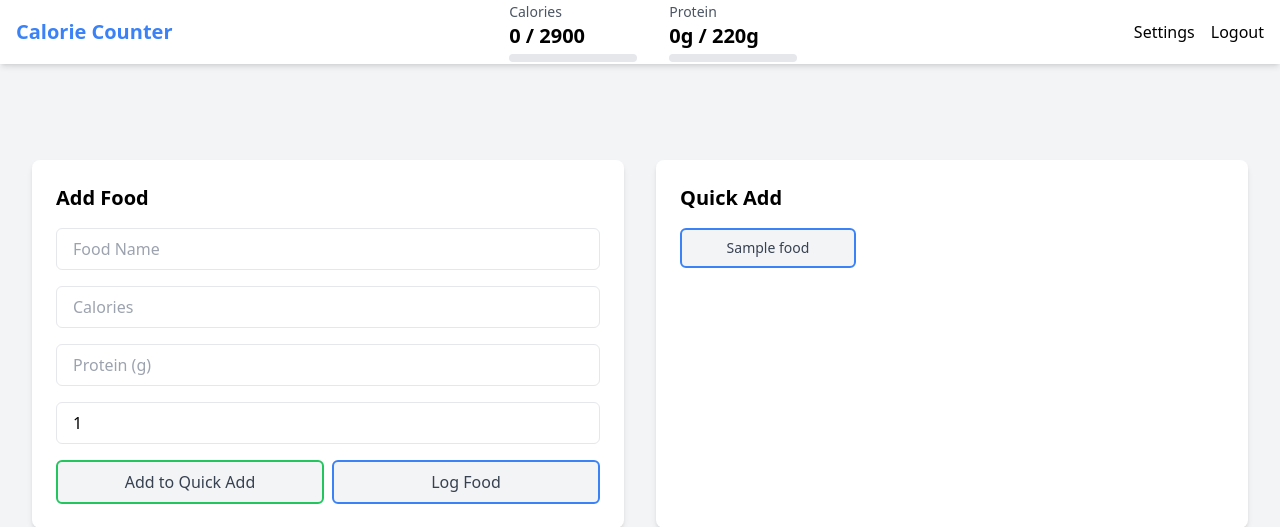
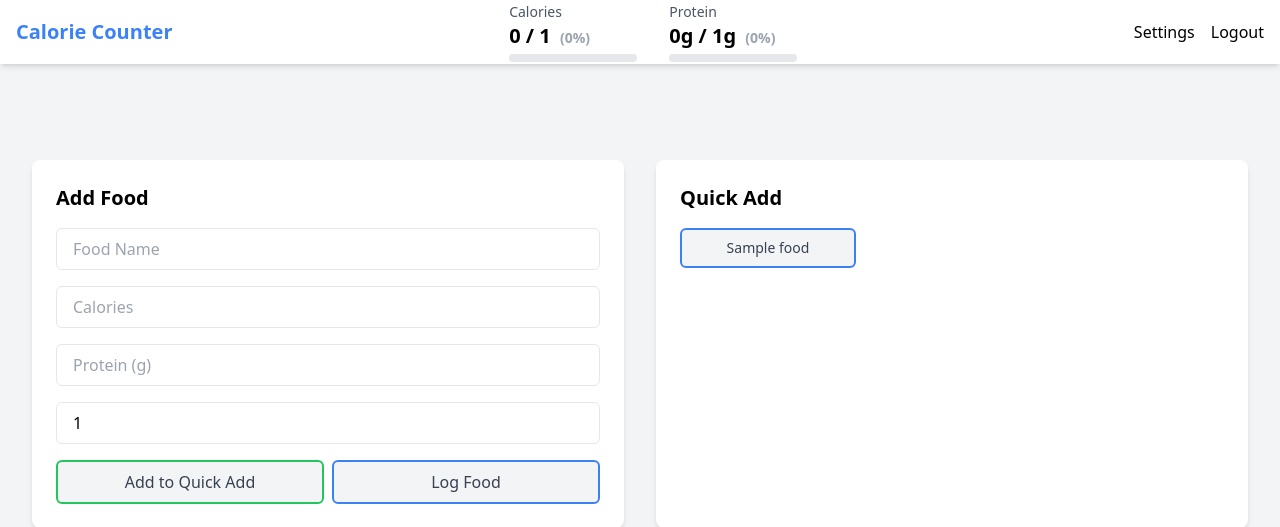
Before and after one commit to AndyIsBuilding/calorie_counter, a Flask app: page /dashboard in a window 1280 px wide. Shown: the top 527 px of the page. Run offline with Flask 3, Linux system fonts and the light colour scheme; a user stored in the database is signed in; tables that the repository leaves empty hold one stand-in row (values such as "Sample post"); data that the repository does not hold is empty; some libraries are stand-ins or nearby versions.

Commit message:
add protein goal, impr dashboard ux

```diff
--- a/app.py
+++ b/app.py
@@ -13,7 +13,7 @@ app = Flask(__name__, instance_relative_config=True)
 app.config['SECRET_KEY'] = os.getenv('SECRET_KEY')  # Change this to a random secret key
 app.config['TIMEZONE'] = os.getenv('TIMEZONE')
 
-CALORIE_GOAL = 2900
+CALORIE_GOAL = 2000
 PROTEIN_GOAL = 220
 
 class Food(NamedTuple):
@@ -40,9 +40,11 @@ login_manager.init_app(app)
 login_manager.login_view = 'login'
 
 class User(UserMixin):
-    def __init__(self, id, username):
+    def __init__(self, id, username, calorie_goal=2000, protein_goal=100):
         self.id = id
         self.username = username
+        self.calorie_goal = calorie_goal
+        self.protein_goal = protein_goal
 
 @login_manager.user_loader
 def load_user(user_id):
@@ -52,14 +54,14 @@ def load_user(user_id):
     user = c.fetchone()
     conn.close()
     if user:
-        return User(user[0], user[1])
+        return User(user[0], user[1], user[3], user[4])
     return None
 
 def init_db():
     conn = sqlite3.connect(DB_PATH)
     c = conn.cursor()
     c.execute('''CREATE TABLE IF NOT EXISTS users
-                 (id INTEGER PRIMARY KEY, username TEXT UNIQUE, password TEXT)''')
+                 (id INTEGER PRIMARY KEY, username TEXT UNIQUE, password TEXT, calorie_goal INTEGER DEFAULT 2000, protein_goal INTEGER DEFAULT 100)''')
     c.execute('''CREATE TABLE IF NOT EXISTS foods
                  (id INTEGER PRIMARY KEY, name TEXT, calories INTEGER, protein INTEGER)''')
     c.execute('''CREATE TABLE IF NOT EXISTS daily_log
@@ -67,7 +69,7 @@ def init_db():
                   FOREIGN KEY(user_id) REFERENCES users(id))''')
     c.execute("""CREATE TABLE IF NOT EXISTS daily_summary
                  (id INTEGER PRIMARY KEY, date TEXT, total_calories INTEGER, total_protein INTEGER, summary TEXT, user_id INTEGER,
-                  calorie_goal INTEGER DEFAULT 2900,
+                  calorie_goal INTEGER DEFAULT 2000, protein_goal INTEGER DEFAULT 100,
                   FOREIGN KEY(user_id) REFERENCES users(id))""")
     conn.commit()
     conn.close()
@@ -136,7 +138,7 @@ def edit_history():
     daily_log = [{"id": row[0], "name": row[1], "calories": row[2], "protein": row[3]} for row in c.fetchall()]
 
     # Fetch the daily summary for the selected date
-    c.execute("""SELECT total_calories, total_protein, summary, calorie_goal
+    c.execute("""SELECT total_calories, total_protein, summary, calorie_goal, protein_goal
                  FROM daily_summary
                  WHERE date = ? AND user_id = ?""", (date_str, current_user.id))
     summary = c.fetchone()
@@ -195,13 +197,13 @@ def update_history():
     total_protein = sum(int(food[2]) for food in foods)
 
     # Check if there's a daily summary for the current date
-    c.execute("""SELECT id, calorie_goal FROM daily_summary
+    c.execute("""SELECT id, calorie_goal, protein_goal FROM daily_summary
                  WHERE date = ? AND user_id = ?""",
               (edit_date, current_user.id))
     existing_summary = c.fetchone()
 
     if existing_summary:
-        # Update the existing summary, preserving the calorie_goal
+        # Update the existing summary, preserving the calorie_goal and protein_goal
         c.execute("""UPDATE daily_summary
                      SET total_calories = ?, total_protein = ?, summary = ?
                      WHERE date = ? AND user_id = ?""",
@@ -209,9 +211,9 @@ def update_history():
     else:
         # Insert a new summary
         c.execute("""INSERT INTO daily_summary
-                     (date, total_calories, total_protein, summary, user_id, calorie_goal)
-                     VALUES (?, ?, ?, ?, ?, ?)""",
-                  (edit_date, total_calories, total_protein, summary, current_user.id, CALORIE_GOAL))
+                     (date, total_calories, total_protein, summary, user_id, calorie_goal, protein_goal)
+                     VALUES (?, ?, ?, ?, ?, ?, ?)""",
+                  (edit_date, total_calories, total_protein, summary, current_user.id, CALORIE_GOAL, PROTEIN_GOAL))
 
     conn.commit()
     conn.close()
@@ -384,8 +386,8 @@ def save_summary():
     total_protein = sum(food[2] for food in foods)
 
     # Update the daily_summary table
-    c.execute("""INSERT OR REPLACE INTO daily_summary (date, total_calories, total_protein, summary, user_id, calorie_goal)
-                 VALUES (?, ?, ?, ?, ?, ?)""", (today, total_calories, total_protein, summary, current_user.id, CALORIE_GOAL))
+    c.execute("""INSERT OR REPLACE INTO daily_summary (date, total_calories, total_protein, summary, user_id, calorie_goal, protein_goal)
+                 VALUES (?, ?, ?, ?, ?, ?, ?)""", (today, total_calories, total_protein, summary, current_user.id, CALORIE_GOAL, PROTEIN_GOAL))
 
     conn.commit()
     conn.close()
@@ -398,7 +400,7 @@ def save_summary():
 def export_csv():
     conn = sqlite3.connect(DB_PATH)
     c = conn.cursor()
-    c.execute("""SELECT date, summary, total_calories, total_protein, calorie_goal
+    c.execute("""SELECT date, summary, total_calories, total_protein, calorie_goal, protein_goal
                  FROM daily_summary
                  WHERE user_id = ?
                  ORDER BY date""", (current_user.id,))
@@ -407,7 +409,7 @@ def export_csv():
 
     output = io.StringIO()
     writer = csv.writer(output)
-    writer.writerow(['Date', 'Food Summary', 'Total Calories', 'Total Protein', 'Calorie Goal'])
+    writer.writerow(['Date', 'Food Summary', 'Total Calories', 'Total Protein', 'Calorie Goal', 'Protein Goal'])
     writer.writerows(data)
 
     return send_file(
@@ -432,7 +434,7 @@ def login():
         conn.close()
 
         if user and check_password_hash(user[2], password):
-            user_obj = User(user[0], user[1])
+            user_obj = User(user[0], user[1], user[3], user[4])
             login_user(user_obj)
             return redirect(url_for('dashboard'))
         else:
@@ -470,7 +472,8 @@ def register():
         conn = sqlite3.connect(DB_PATH)
         c = conn.cursor()
         try:
-            c.execute("INSERT INTO users (username, password) VALUES (?, ?)", (username, hashed_password))
+            c.execute("INSERT INTO users (username, password, calorie_goal, protein_goal) VALUES (?, ?, ?, ?)",
+                     (username, hashed_password, CALORIE_GOAL, PROTEIN_GOAL))
             conn.commit()
             conn.close()
             flash('Registration successful. Please log in.', 'success')
@@ -560,8 +563,8 @@ def food_recommendation(total_calories, total_protein):
     conn.close()
 
     # Calculate remaining calories/protein for the day
-    remaining_calories = max(0, CALORIE_GOAL - total_calories)
-    remaining_protein = max(0, PROTEIN_GOAL - total_protein)
+    remaining_calories = max(0, current_user.calorie_goal - total_calories)
+    remaining_protein = max(0, current_user.protein_goal - total_protein)
 
     def knapsack(n, W, wt, val):
         K = [[0 for _ in range(W + 1)] for _ in range(n + 1)]
@@ -641,14 +644,14 @@ def settings():
     conn = sqlite3.connect(DB_PATH)
     c = conn.cursor()
     seven_days_ago = (get_local_date() - timedelta(days=7)).isoformat()
-    c.execute("""SELECT date, total_calories, total_protein, summary, calorie_goal
+    c.execute("""SELECT date, total_calories, total_protein, summary, calorie_goal, protein_goal
                  FROM daily_summary
                  WHERE date >= ? AND user_id = ?
                  ORDER BY date DESC""", (seven_days_ago, current_user.id))
     weekly_summaries = c.fetchall()
 
     conn.close()
-    return render_template('settings.html', weekly_summaries=weekly_summaries)
+    return render_template('settings.html', weekly_summaries=weekly_summaries, calorie_goal=current_user.calorie_goal, protein_goal=current_user.protein_goal)
 
 
 if __name__ == '__main__':
--- a/templates/dashboard.html
+++ b/templates/dashboard.html
@@ -218,11 +218,17 @@
             <div class="bg-white p-6 rounded-lg shadow-md">
                 <h2 class="text-xl font-bold mb-4">Quick Add</h2>
                 <div class="quick-add-grid grid grid-cols-2 sm:grid-cols-3 md:grid-cols-2 lg:grid-cols-3 gap-2">
-                    {% for food in foods %}
-                    <button type="button" class="quick-add-btn w-full bg-gray-100 text-gray-700 py-2 px-4 rounded-md hover:bg-blue-500 text-sm border-2 border-blue-500 hover:text-white" data-food-id="{{ food[0] }}">
-                        {{ food[1] }}
-                    </button>
-                    {% endfor %}
+                    {% if foods %}
+                        {% for food in foods %}
+                        <button type="button" class="quick-add-btn w-full bg-gray-100 text-gray-700 py-2 px-4 rounded-md hover:bg-blue-500 text-sm border-2 border-blue-500 hover:text-white" data-food-id="{{ food[0] }}">
+                            {{ food[1] }}
+                        </button>
+                        {% endfor %}
+                    {% else %}
+                        <div class="col-span-full text-center p-4 bg-gray-50 rounded-md border border-dashed border-gray-300">
+                            <p class="text-gray-600">Create shortcuts for your most common foods using the Add to Quick Add button</p>
+                        </div>
+                    {% endif %}
                 </div>
             </div>
         </div>
--- a/templates/navbar.html
+++ b/templates/navbar.html
@@ -11,17 +11,27 @@
             <div class="hidden md:flex gap-8">
                 <div>
                     <div class="text-sm text-gray-600">Calories</div>
-                    <div class="text-xl font-bold"><span id="header-calories">{{ total_calories }}</span> / <span id="calorie-goal">2900</span></div>
+                    <div class="text-xl font-bold">
+                        <span id="header-calories">{{ total_calories }}</span> / <span id="calorie-goal">{{ current_user.calorie_goal }}</span>
+                        <span class="text-sm text-gray-400 ml-1">
+                            ({{ ((total_calories/current_user.calorie_goal * 100)|round|int) if current_user.calorie_goal > 0 else 0 }}%)
+                        </span>
+                    </div>
                     <div class="w-32 h-2 bg-gray-200 rounded-full mt-1">
-                        {% set calorie_percentage = ((total_calories/2900 * 100)|round) if total_calories <= 2900 else 100 %}
+                        {% set calorie_percentage = ((total_calories/current_user.calorie_goal * 100)|round) if total_calories <= current_user.calorie_goal else 100 %}
                         <div id="calorie-progress" class="h-full bg-blue-500 rounded-full transition-all duration-300" style="width: {{ calorie_percentage }}%"></div>
                     </div>
                 </div>
                 <div>
                     <div class="text-sm text-gray-600">Protein</div>
-                    <div class="text-xl font-bold"><span id="header-protein">{{ total_protein }}</span>g / <span id="protein-goal">220</span>g</div>
+                    <div class="text-xl font-bold">
+                        <span id="header-protein">{{ total_protein }}</span>g / <span id="protein-goal">{{ current_user.protein_goal }}</span>g
+                        <span class="text-sm text-gray-400 ml-1">
+                            ({{ ((total_protein/current_user.protein_goal * 100)|round|int) if current_user.protein_goal > 0 else 0 }}%)
+                        </span>
+                    </div>
                     <div class="w-32 h-2 bg-gray-200 rounded-full mt-1">
-                        {% set protein_percentage = ((total_protein/220 * 100)|round) if total_protein <= 220 else 100 %}
+                        {% set protein_percentage = ((total_protein/current_user.protein_goal * 100)|round) if total_protein <= current_user.protein_goal else 100 %}
                         <div id="protein-progress" class="h-full bg-green-500 rounded-full transition-all duration-300" style="width: {{ protein_percentage }}%"></div>
                     </div>
                 </div>
@@ -47,17 +57,27 @@
             <div class="grid grid-cols-2 gap-4">
                 <div>
                     <div class="text-sm text-gray-600">Calories</div>
-                    <div class="text-lg font-bold"><span id="mobile-header-calories">{{ total_calories }}</span> / <span id="mobile-calorie-goal">2900</span></div>
+                    <div class="text-lg font-bold">
+                        <span id="mobile-header-calories">{{ total_calories }}</span> / <span id="mobile-calorie-goal">{{ current_user.calorie_goal }}</span>
+                        <span class="text-xs text-gray-400 ml-1">
+                            ({{ ((total_calories/current_user.calorie_goal * 100)|round|int) if current_user.calorie_goal > 0 else 0 }}%)
+                        </span>
+                    </div>
                     <div class="w-full h-2 bg-gray-200 rounded-full mt-1">
-                        {% set calorie_percentage = ((total_calories/2900 * 100)|round) if total_calories <= 2900 else 100 %}
+                        {% set calorie_percentage = ((total_calories/current_user.calorie_goal * 100)|round) if total_calories <= current_user.calorie_goal else 100 %}
                         <div id="mobile-calorie-progress" class="h-full bg-blue-500 rounded-full transition-all duration-300" style="width: {{ calorie_percentage }}%"></div>
                     </div>
                 </div>
                 <div>
                     <div class="text-sm text-gray-600">Protein</div>
-                    <div class="text-lg font-bold"><span id="mobile-header-protein">{{ total_protein }}</span>g / <span id="mobile-protein-goal">220</span>g</div>
+                    <div class="text-lg font-bold">
+                        <span id="mobile-header-protein">{{ total_protein }}</span>g / <span id="mobile-protein-goal">{{ current_user.protein_goal }}</span>g
+                        <span class="text-xs text-gray-400 ml-1">
+                            ({{ ((total_protein/current_user.protein_goal * 100)|round|int) if current_user.protein_goal > 0 else 0 }}%)
+                        </span>
+                    </div>
                     <div class="w-full h-2 bg-gray-200 rounded-full mt-1">
-                        {% set protein_percentage = ((total_protein/220 * 100)|round) if total_protein <= 220 else 100 %}
+                        {% set protein_percentage = ((total_protein/current_user.protein_goal * 100)|round) if total_protein <= current_user.protein_goal else 100 %}
                         <div id="mobile-protein-progress" class="h-full bg-green-500 rounded-full transition-all duration-300" style="width: {{ protein_percentage }}%"></div>
                     </div>
                 </div>
--- a/templates/settings.html
+++ b/templates/settings.html
@@ -55,7 +55,7 @@
                         </tr>
                     </thead>
                     <tbody>
-                        {% for date, calories, protein, summary in weekly_summaries %}
+                        {% for date, calories, protein, summary, calorie_goal, protein_goal in weekly_summaries %}
                         <tr class="border-t">
                             <td class="date-column">{{ date }}</td>
                             <td>{{ calories }}</td>
```
Also changed, not shown: tests/conftest.py (+7 -4 lines), tests/test_database.py (+3 -0 lines), tests/test_user_management.py (+10 -10 lines).
